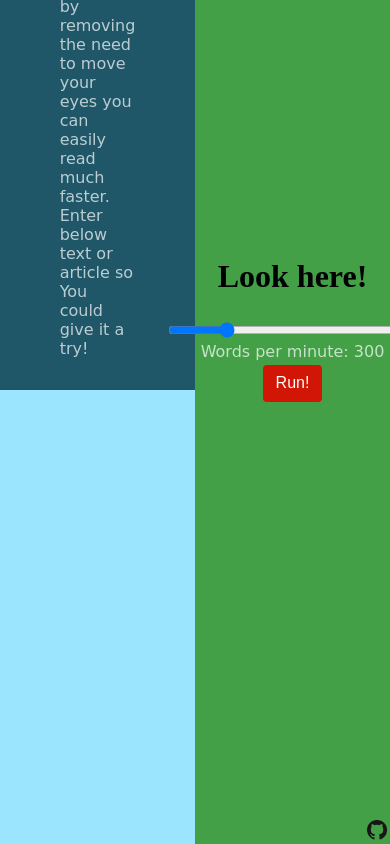
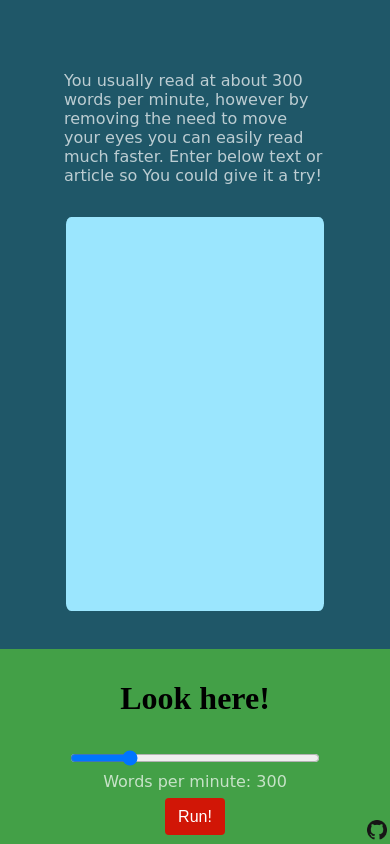
Before and after one commit to zakrza59/readfast, a PHP site: page / in a window 390 px wide; the page is wider, and only the part inside the window is pictured. Run offline with PHP 8.4, Linux system fonts and the light colour scheme.

Commit message:
simple rwd

```diff
--- a/index.html
+++ b/index.html
@@ -46,7 +46,7 @@
       counter.innerHTML = slider.value;
 
       slider.oninput = function() {
-      counter.innerHTML = this.value;
-}
+        counter.innerHTML = this.value;
+      }
     </script>
   </html>
--- a/main.css
+++ b/main.css
@@ -4,15 +4,15 @@ html, body {
   padding: 0;
 }
 
-body {
+/* body {
   display: flex;
   justify-content: center;
   align-items: flex-start;
-}
+} */
 
 .main-container {
   display: flex;
-  flex-flow: row wrap-reverse;
+  flex-flow: row wrap;
   justify-content: center;
   width: 100%;
   height: 100%;
@@ -47,6 +47,8 @@ textarea {
   border: none;
   border-radius: 2%;
   color: #e81857;
+  max-width: 65%;
+  max-height: 60%;
 }
 
 textarea:focus {
@@ -81,7 +83,7 @@ button:hover {
 }
 
 #link {
-  position: absolute;
+  position: fixed;
   bottom: 0;
   right: 3px;
 }
@@ -94,3 +96,13 @@ button:hover {
   margin-top: 3%;
   width: 250px;
 }
+
+@media (max-width: 640px) {
+  .left-container {
+    width: 100%;
+  }
+
+  .right-container {
+    width: 100%;
+  }
+}
```
